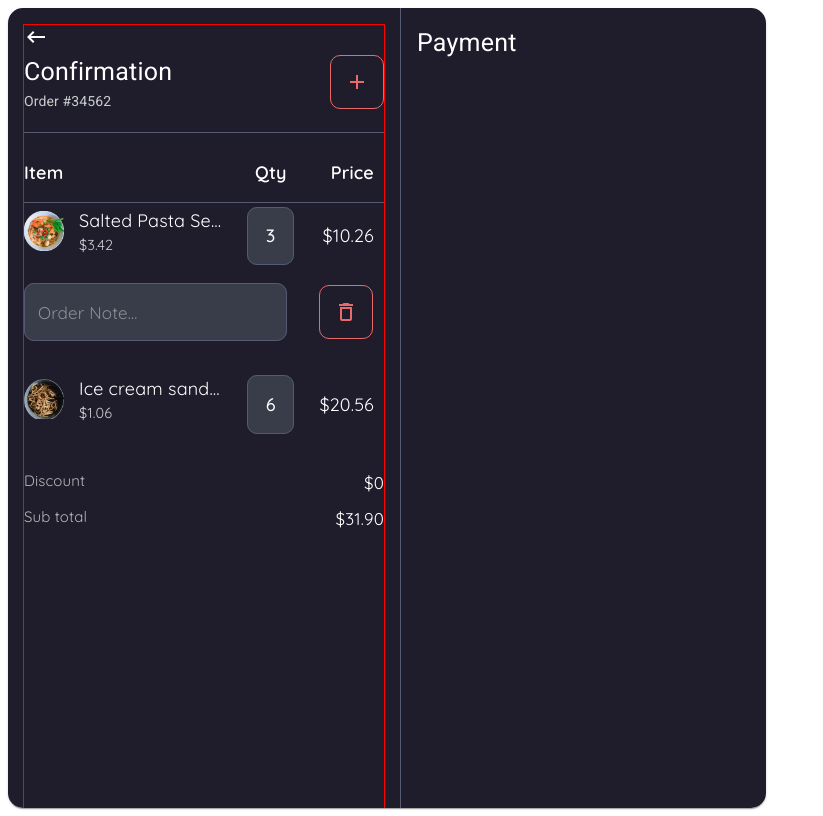
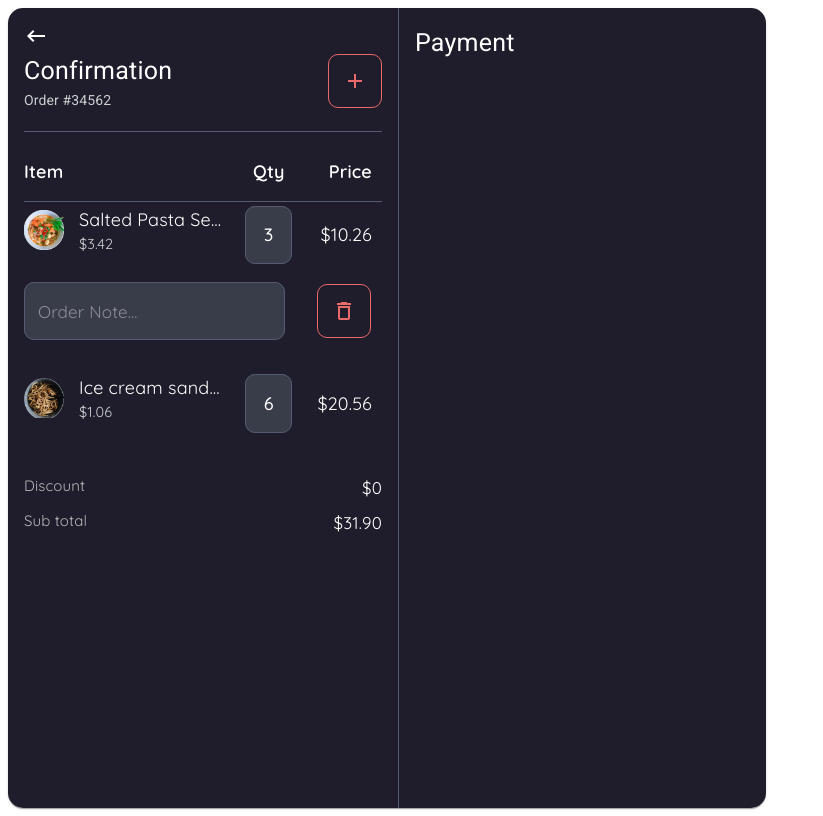
Before and after one commit to A-Richdom/FOOD-ORDERING-WEBITE, a React (Vite) app: page /popOverPage in a window 1280 px wide. Shown: the whole page, without its empty margins (0-823 px from the left). Built offline with nearby package versions, Linux system fonts and the light colour scheme.

Commit message:
Complete Confirmation Page Implementation

```diff
--- a/src/Components/PopOverPage.jsx
+++ b/src/Components/PopOverPage.jsx
@@ -125,7 +125,6 @@ const useStyles = makeStyles((theme) => ({
   },
   confirmationPageChildren: {
     width: '100%',
-    border: '1px solid red',
   },
   navBar: {
     display: 'flex',
@@ -155,7 +154,7 @@ const useStyles = makeStyles((theme) => ({
     flexWrap: 'wrap !important',
     flexDirection: 'column',
     gap: '10px',
-    paddingTop: '20px',
+    paddingTop: '25px',
     '@media (max-width: 600px)': {
       fontSize: '12px',
       padding: '8px',
@@ -216,7 +215,7 @@ const PopOverPage = () => {
               sx={{
                 color: 'white',
                 cursor: 'pointer',
-                transition: 'all 0.2s ease-in-out',
+                transition: 'all 0.4s ease-in-out',
                 '&:hover': {
                   color: '#f97f7f',
                   transform: 'scale(1.4)',
```
